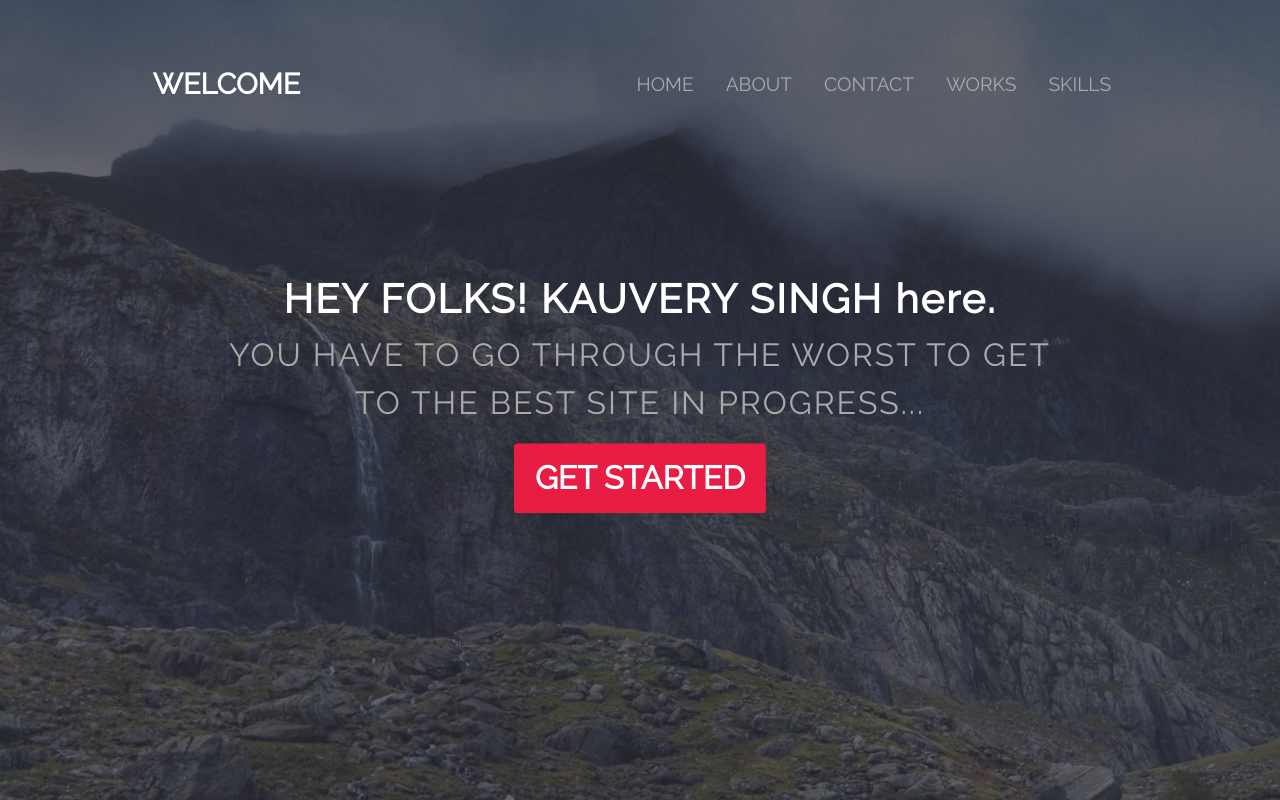
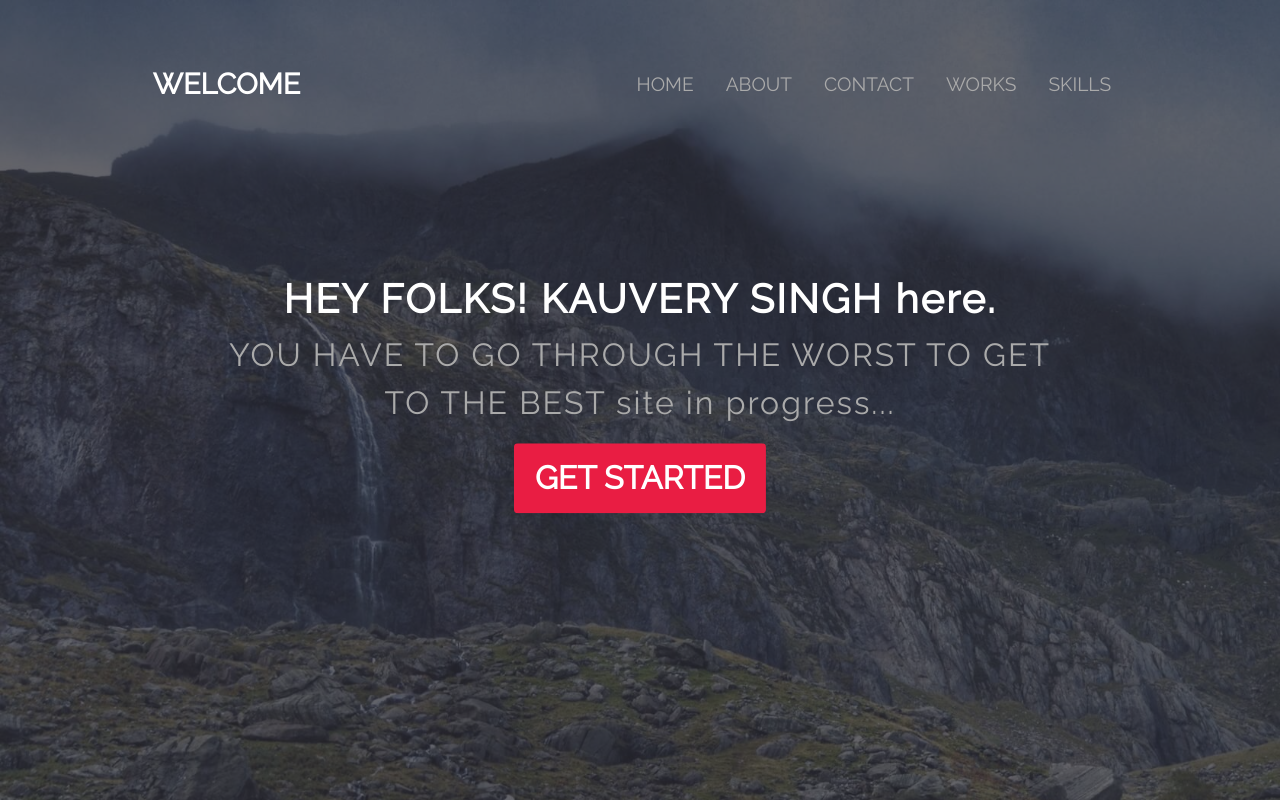
Before and after one commit to KauverySingh/kauverysingh.github.io, a plain HTML site: page index.html in a window 1280 px wide. Drawn offline with nearby package versions, Linux system fonts and the light colour scheme.

Commit message:
Update index.html

```diff
--- a/index.html
+++ b/index.html
@@ -39,7 +39,8 @@
 				<h1 class="text-center">HEY FOLKS! KAUVERY SINGH here.</h1>
 				<p class="text-center">
 					YOU HAVE TO GO THROUGH THE WORST TO GET TO THE BEST
-					SITE IN PROGRESS...
+
+					site in progress...
 				</p>
 				<a href="#" class="btn btn-md text-center">GET STARTED</a>
 			</div>
```
